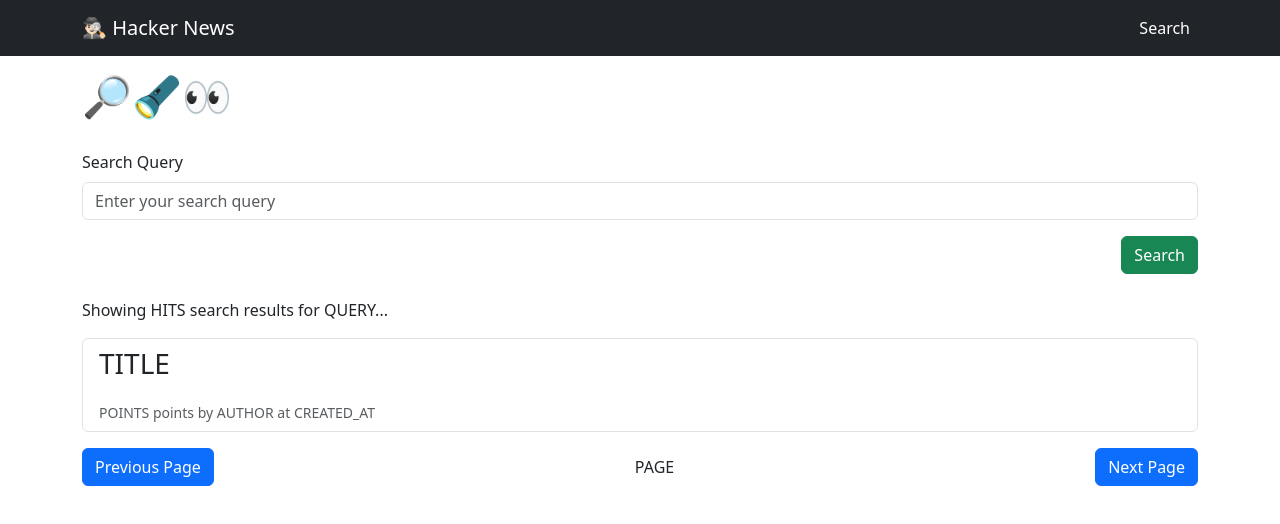
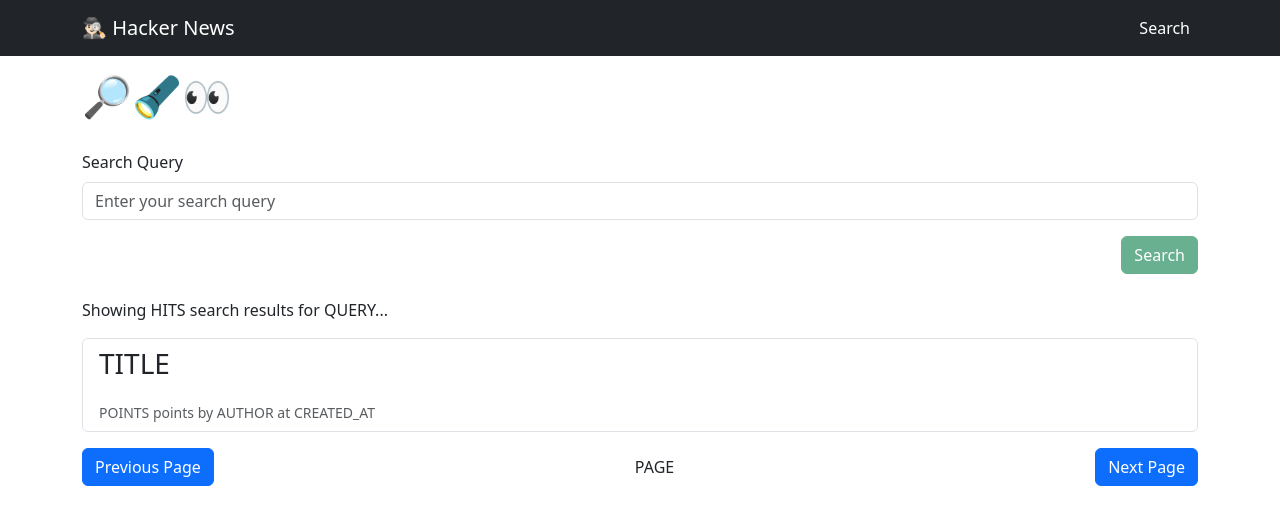
Before and after one commit to drblue/fed22-javascript-2, a React (Vite) app in the folder 07-hackernews/: page /search in a window 1280 px wide. Shown: the top 524 px of the page. Built offline with nearby package versions, Linux system fonts and the light colour scheme.

Commit message:
Search Hacker Newssearch skeleton.

```diff
--- a/07-hackernews/src/pages/SearchPage.tsx
+++ b/07-hackernews/src/pages/SearchPage.tsx
@@ -4,21 +4,43 @@
 import ListGroup from 'react-bootstrap/ListGroup'
 
 const SearchPage = () => {
+	const [error, setError] = useState<string|null>(null)
+	const [loading, setLoading] = useState(false)
+	const [searchInput, setSearchInput] = useState("")
+
+	const handleSubmit = (e: React.FormEvent) => {
+		e.preventDefault()
+
+		// haxx0r
+		if (!searchInput.trim().length) {
+			return
+		}
+
+		// search HN
+	}
+
 	return (
 		<>
 			<h1>🔎🔦👀</h1>
 
-			<Form className="mb-4">
+			<Form className="mb-4" onSubmit={handleSubmit}>
 				<Form.Group className="mb-3" controlId="searchQuery">
 					<Form.Label>Search Query</Form.Label>
 					<Form.Control
+						onChange={e => setSearchInput(e.target.value)}
+						placeholder="Enter your search query"
+						required
 						type="text"
-						placeholder="Enter your search query"
+						value={searchInput}
 					/>
 				</Form.Group>
 
 				<div className="d-flex justify-content-end">
-					<Button variant="success" type="submit">Search</Button>
+					<Button
+						variant="success"
+						type="submit"
+						disabled={!searchInput.trim().length}
+					>Search</Button>
 				</div>
 			</Form>
 
```
